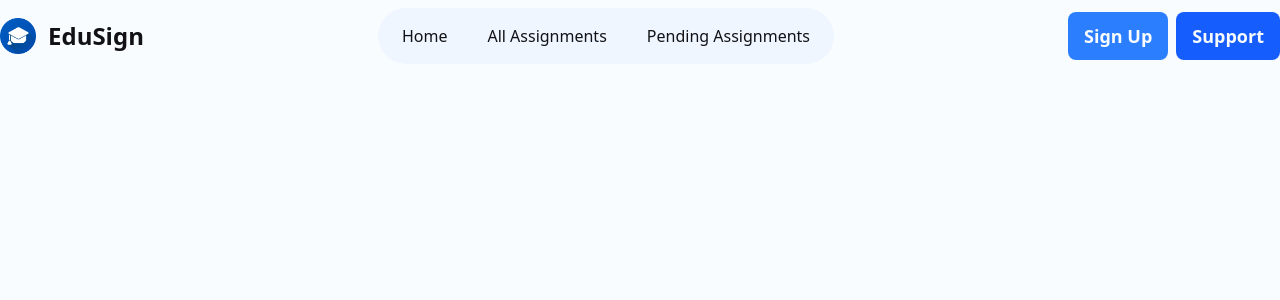
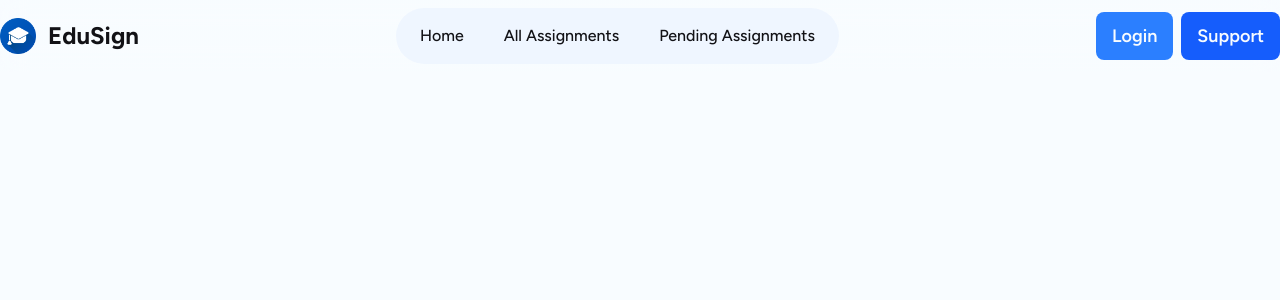
Before and after one commit to mahnafdev/edusign-client, a React (Vite) app: page / in a window 1280 px wide. Shown: the top 300 px of the page. Built offline with nearby package versions, Linux system fonts and the light colour scheme.

Commit message:
feat: add font family

```diff
--- a/index.html
+++ b/index.html
@@ -1,7 +1,7 @@
 <!DOCTYPE html>
 <html
 	lang="en"
-	class="scheme-light bg-light text-dark"
+	class="scheme-light bg-light text-dark font-figtree"
 >
 	<head>
 		<meta charset="UTF-8" />
--- a/src/index.css
+++ b/src/index.css
@@ -1,6 +1,8 @@
+@import url("https://fonts.googleapis.com/css2?family=Figtree:ital,wght@0,300..900;1,300..900&display=swap");
 @import "tailwindcss";
 
 @theme {
+	--font-figtree: "Figtree", Verdana, sans-serif;
 	--color-light: #f8fcff;
 	--color-dark: #121216;
 	--color-primary: #0071dc;
--- a/src/layouts/Navbar.jsx
+++ b/src/layouts/Navbar.jsx
@@ -55,12 +55,12 @@ const Navbar = () => {
 					id="nav-buttons"
 					className="flex items-center gap-x-2 text-lg font-semibold"
 				>
-					<NavLink to="/signup">
+					<NavLink to="/login">
 						<button
 							type="button"
 							className="px-4 py-2.5 bg-primary-light text-light rounded-lg hover:bg-primary cursor-pointer"
 						>
-							Sign Up
+							Login
 						</button>
 					</NavLink>
 					<NavLink to="/support-contact">
```
